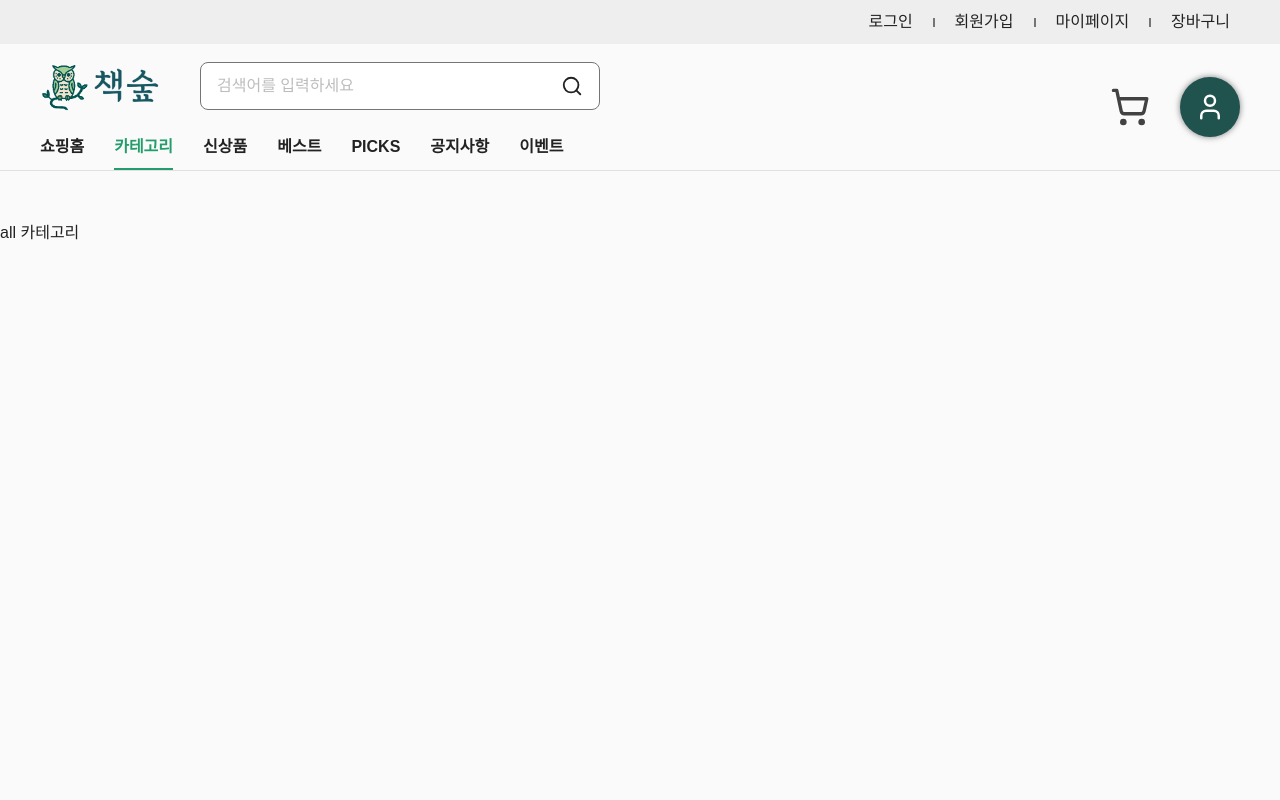
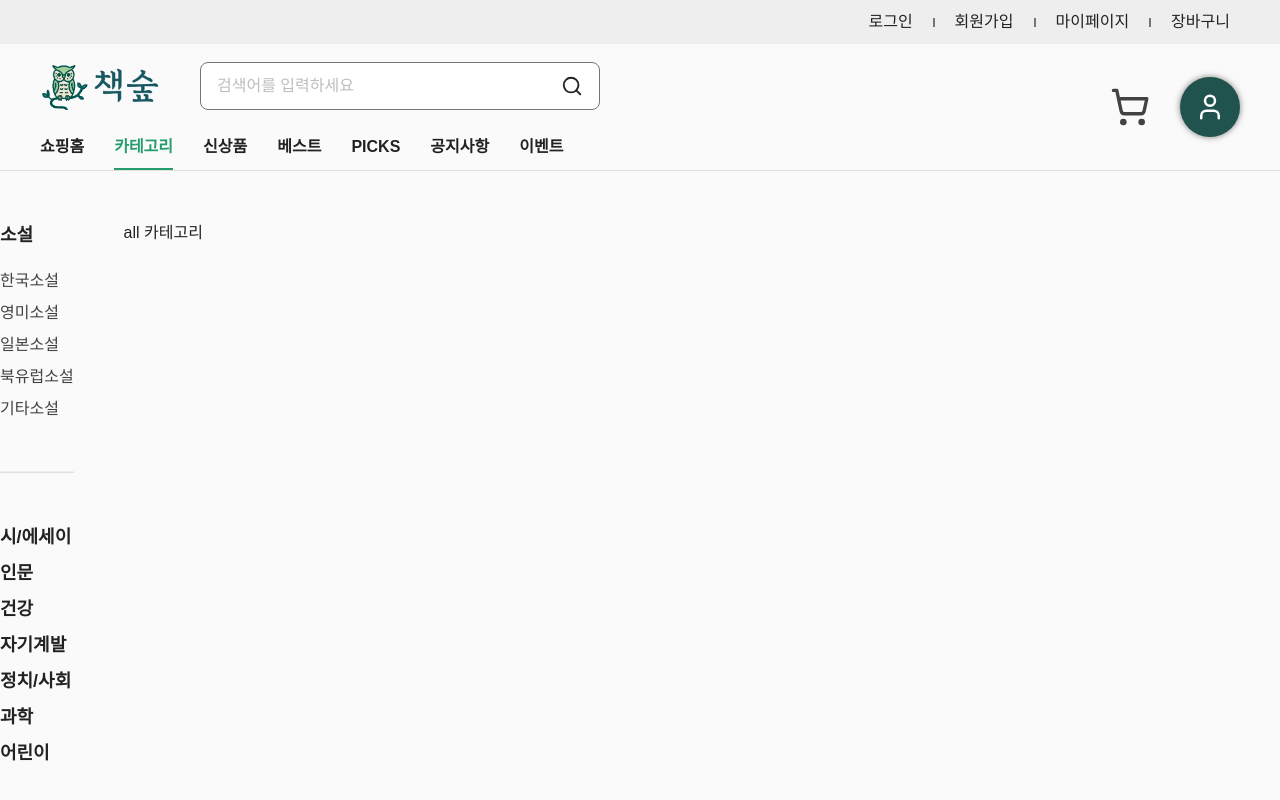
Before and after one commit to juny-0429/book-forest, a Next.js app: page /category/all in a window 1280 px wide. Shown: the top 800 px of the page. Built offline with nearby package versions, Linux system fonts and the light colour scheme.

Commit message:
feat: 카테고리 사이드 바 제작

```diff
--- /dev/null
+++ b/src/app/(main)/category/[category]/_components/CategorySidebar.tsx
@@ -0,0 +1,72 @@
+import Link from 'next/link';
+import React from 'react';
+
+export default function CategorySidebar() {
+  return (
+    <nav className='flex flex-col gap-[50px]'>
+      <section className='flex flex-col gap-5'>
+        <h2 className='text-body-18b text-ui-text-title'>소설</h2>
+
+        <ul className='flex flex-col gap-2'>
+          <li className='text-body-16r text-ui-text-body'>
+            <Link href=''>한국소설</Link>
+          </li>
+          <li className='text-body-16r text-ui-text-body'>
+            <Link href=''>영미소설</Link>
+          </li>
+          <li className='text-body-16r text-ui-text-body'>
+            <Link href=''>일본소설</Link>
+          </li>
+          <li className='text-body-16r text-ui-text-body'>
+            <Link href=''>북유럽소설</Link>
+          </li>
+          <li className='text-body-16r text-ui-text-body'>
+            <Link href=''>기타소설</Link>
+          </li>
+        </ul>
+      </section>
+
+      <hr className='w-full h-[2px] bg-gray-300' />
+
+      <section>
+        <ul className='flex flex-col gap-2'>
+          <li>
+            <Link href='' className='text-body-18b text-ui-text-title'>
+              시/에세이
+            </Link>
+          </li>
+          <li>
+            <Link href='' className='text-body-18b text-ui-text-title'>
+              인문
+            </Link>
+          </li>
+          <li>
+            <Link href='' className='text-body-18b text-ui-text-title'>
+              건강
+            </Link>
+          </li>
+          <li>
+            <Link href='' className='text-body-18b text-ui-text-title'>
+              자기계발
+            </Link>
+          </li>
+          <li>
+            <Link href='' className='text-body-18b text-ui-text-title'>
+              정치/사회
+            </Link>
+          </li>
+          <li>
+            <Link href='' className='text-body-18b text-ui-text-title'>
+              과학
+            </Link>
+          </li>
+          <li>
+            <Link href='' className='text-body-18b text-ui-text-title'>
+              어린이
+            </Link>
+          </li>
+        </ul>
+      </section>
+    </nav>
+  );
+}
--- /dev/null
+++ b/src/app/(main)/category/[category]/layout.tsx
@@ -0,0 +1,11 @@
+import React from 'react';
+import CategorySidebar from './_components/CategorySidebar';
+
+export default function CategoryLayout({ children }: { children: React.ReactNode }) {
+  return (
+    <div className='flex gap-[50px] w-full'>
+      <CategorySidebar />
+      {children}
+    </div>
+  );
+}
--- a/src/app/(main)/category/[category]/page.tsx
+++ b/src/app/(main)/category/[category]/page.tsx
@@ -1,5 +1,5 @@
 import { notFound } from 'next/navigation';
-import { CATEGORY_PATHS } from '../_data/mockCategories.data';
+import { CATEGORY_PATHS } from './_data/mockCategories.data';
 
 interface CategoryPageProps {
   params: { category: string };
```
Also changed, not shown: src/app/(main)/category/[category]/_data/mockCategories.data.ts (renamed from src/app/(main)/category/_data/mockCategories.data.ts).
